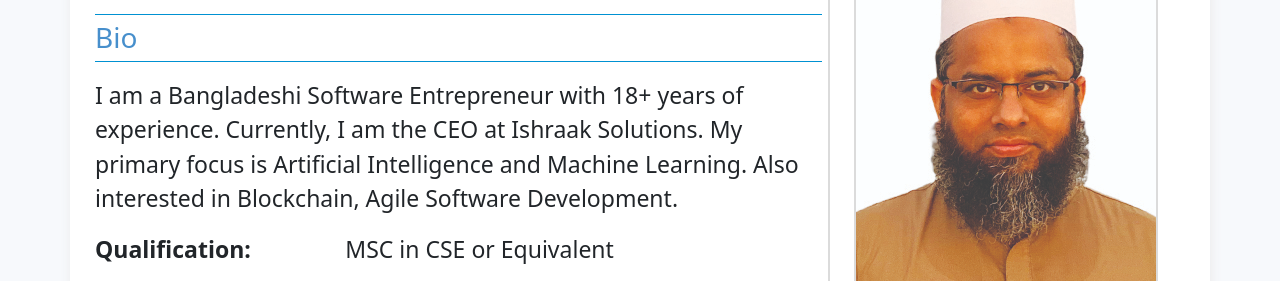
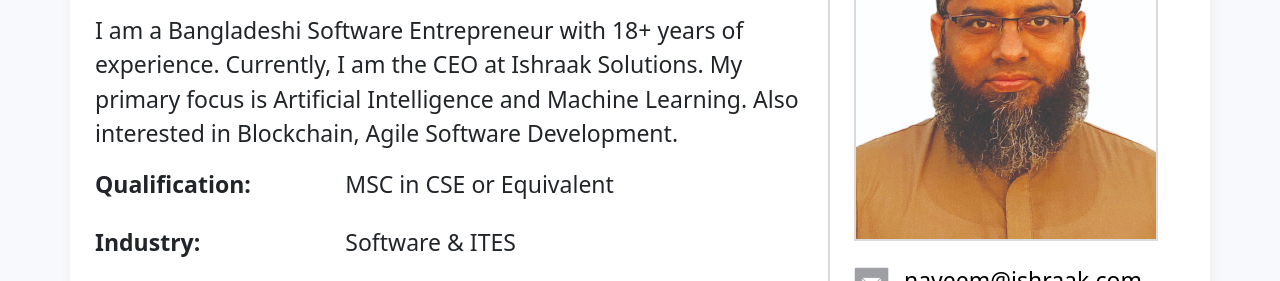
Before and after one commit to kowsarishraaak/Jxresumepre1.github.io, a plain HTML site: page index.html in a window 1280 px wide. Shown: the part 248-529 px from the top of the page. Drawn offline with nearby package versions, Linux system fonts and the light colour scheme.

Commit message:
Update style.css

```diff
--- a/css/style.css
+++ b/css/style.css
@@ -39,7 +39,7 @@ ul{
 .Colomn1 {
   border-right: 2px solid rgb(219, 219, 219);
   margin-left: auto;
-  padding: 75px 6px 0px 25px;
+  padding: 10px 6px 0px 25px;
 }
 
 .name_des {}
@@ -73,7 +73,7 @@ ul{
 .reference_detail {}
 
 .Colomn2 {
-  padding: 75px 0px 0px 24px;
+  padding: 10px 0px 0px 24px;
 }
 
 .jx_link {}
```
